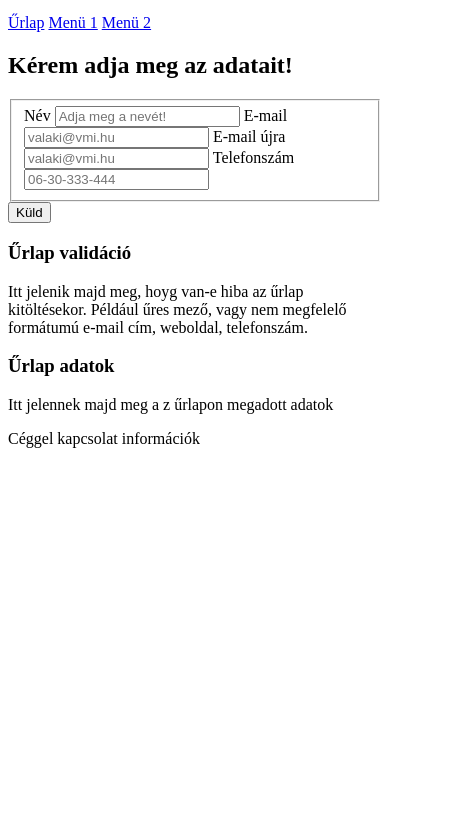
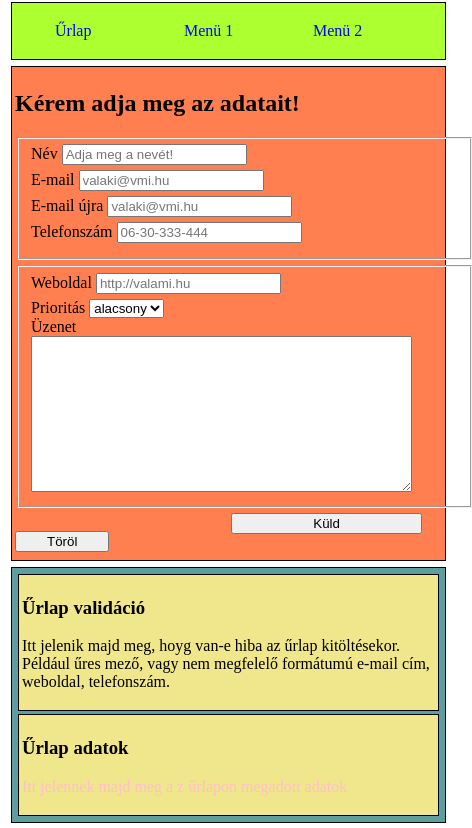
Before and after one commit to Richard-0106/UrlapValidacio, a plain HTML site: page public_html/index.html in a window 390 px wide. Shown: the part 103-931 px from the top of the page, 472 px wide, since content can reach past the window. Before the commit the page ends 844 px from the top, so only its background shows below. Drawn offline with Linux system fonts and the light colour scheme; a script that the page names is missing.

Commit message:
feladat befejezve

```diff
--- a/public_html/UrlapKezelesJscpt.js
+++ b/public_html/UrlapKezelesJscpt.js
@@ -18,25 +18,65 @@ function validalas(){
     //legyen benne szóköz
     var uzenet="";
     var megadottAdatok="";
+    var reg=/[A-Z]+[a-z]{2,}/;
     if(ID("nev").value.length<3){
         uzenet +="A név legalább 3 karakter hosszú legyen<br>";
         ID("nev").style.border="2px solid red";
+    }
+    else if( !reg.test(ID("nev").value)){
+         uzenet +="A név legalább 3 karakter hosszú legyen! a név nagybetűvel kell kezdődjön!<br>";
+    ID("nev").style.border="2px solid red";
+    }
+    else{
+        ID("nev").style.border="none";
+    }
+    var regEmail=/[a-z]+@+[a-z]+.hu$/;
+
+if(!regEmail.test(ID("email").value)){
+        uzenet +="Az email tartalmazzon egy @-ot és .hu-val végződjön <br>";
+        ID("email").style.border="2px solid red";
     }else{
-        ID("nev").style.border="none";
+        ID("email").style.border="none";
 
+}
+if(ID("email").value!==ID("emailUjra").value){
+        uzenet +="Nem egyezik meg az első emaillel <br>";
+        ID("emailUjra").style.border="2px solid red";
+    }else{
+        ID("emailUjra").style.border="none";
     }
-    var reg=/[A-Z]+[a-z]{2,}/;
-    if( !reg.test(ID("nev").value)){
 
-         uzenet ="A név legalább 3 karakter hosszú legyen! a név nagybetűvel kell kezdődjön!<br>";
+    var regTel=/^\+[0-9]{11}$/;
+
+if(!regTel.test(ID("number").value)){
+    uzenet += "Plusszal kezdődjön és 11 darab számból álljon<br>";
+    ID("number").style.border="2px solid red";
+
+}else{
+    ID("number").style.border="none";
+}
+    var regWeb=/^\http:+[a-z]+.com$/;
+
+if(!regWeb.test(ID("weboldal").value)){
+    uzenet +="http:-vel kezdődjön és .com legyen a vége<br>";
+    ID("weboldal").style.border="2px solid red";
+}else{
+    ID("weboldal").style.border="none";
+}
+   /* if( !reg.test(ID("email").value)){
+
+         uzenet ="A név legalább 3 karakter hosszú legyen! a név nagybetűvel kell ssssssssssskezdődjön!<br>";
     ID("nev").style.border="2px solid red";
     }else{
         ID("nev").style.border="none";
 
-    }
+    }*/
 
     //console.log(uzenet);
     megadottAdatok+="Név: "+ID("nev").value+"<br>";
+    megadottAdatok+="Email cím: "+ID("email").value+"<br>";
+    megadottAdatok+="Telefonszám: "+ID("number").value+"<br>";
+    megadottAdatok+="Weboldal: "+ID("weboldal").value+"<br>";
     $("aside section:nth-child(1) p")[0].innerHTML=uzenet;
     $("aside section:nth-child(2) p")[0].innerHTML=megadottAdatok;
 }
--- a/public_html/formazasok.css
+++ b/public_html/formazasok.css
@@ -1,9 +1,54 @@
-/*
-To change this license header, choose License Headers in Project Properties.
-To change this template file, choose Tools | Templates
-and open the template in the editor.
-*/
-/*
-    Created on : 2021.04.14., 14:09:41
-    Author     : Ricsi
-*/
+@charset "utf-8";
+header{
+    background-color:orange;
+}
+nav{
+    background-color:greenyellow;
+
+}
+nav li {
+    list-style-type: none;
+    padding-right: 35px;
+}
+nav a{
+    text-decoration: none;
+}
+article{
+    background-color:coral;
+}
+aside{
+    background-color:cadetblue;
+}
+footer{
+    background-color:bisque;
+}
+#hatter{
+    background-color:khaki;
+}
+aside section:nth-child(2) p{
+    color:pink;
+}
+fieldset{
+    margin-bottom: 5px;
+
+}
+#kuld{
+    float: right;
+    margin-right: 20px;
+    padding-left:80px;
+    padding-right:80px;
+}
+#torol{
+    padding-left:30px;
+    padding-right:30px;
+}
+.urlapelem{
+    float: right;
+}
+input{
+    margin-bottom: 5px;
+}
+
+/*input #email{
+    clear:both;
+}*/
--- a/public_html/index.html
+++ b/public_html/index.html
@@ -20,10 +20,11 @@ and open the template in the editor.
                 <h1>Üdvözöljük a weblapunkon!</h1>
             </header>
             <nav>
-                <a href="index.html">Űrlap</a>
-                <a href="#">Menü 1</a>
-                <a href="#">Menü 2</a>
-
+                <ul>
+                    <li><a href="index.html">Űrlap</a></li>
+                    <li> <a href="#">Menü 1</a> </li>
+                    <li><a href="#">Menü 2</a></li>
+                </ul>
             </nav>
             <article>
                 <h2>Kérem adja meg az adatait!</h2>
@@ -31,33 +32,51 @@ and open the template in the editor.
                     <fieldset>
                         <div class="urlapelem"   >
                             <label for="nev">Név</label>
-                            <input type="text" name="nev" id="nev" placeholder="Adja meg a nevét!" title="A név nagybetűvel kezdődik és legalább 3 karakter!" >
+                            <input type="text" name="nev" id="nev" placeholder="Adja meg a nevét!" title="A név nagybetűvel kezdődik és legalább 3 karakter!" ><br>
                             <label for="email">E-mail</label>
-                            <input type="email" name="email" id="email" placeholder="valaki@vmi.hu" >
+                            <input type="email" name="email" id="email" placeholder="valaki@vmi.hu" ><br>
                             <label for="email">E-mail újra</label>
-                            <input type="email" name="email" id="email" placeholder="valaki@vmi.hu" >
-                             <label for="number">Telefonszám</label>
-                            <input type="number" name="number" id="number" placeholder="06-30-333-444" >
-
-
-
+                            <input type="email" name="email" id="emailUjra" placeholder="valaki@vmi.hu" ><br>
+                            <label for="number">Telefonszám</label>
+                            <input type="text" name="number" id="number" placeholder="06-30-333-444" ><br>
                         </div>
                     </fieldset>
-                    <input type ="button" id="kuld" value="Küld">
+                    <fieldset>
+
+                         <label for="weboldal">Weboldal</label>
+                         <input type="text" name="weboldal" id="weboldal" placeholder="http://valami.hu"><br>
+
+                         <label for="cars">Prioritás</label>
+                         <select name="cars" id="cars">
+
+                        <option value="alacsony">alacsony</option>
+                        <option value="kozepes">Közepes</option>
+                        <option value="magas">Magas</option>
+                        </select>
+                        <br>
+                         <label >Üzenet</label>
+                        <textarea rows="10" cols="45"></textarea>
+                        <br>
+                    </fieldset>
+                    <input type ="button" id="kuld" value="Küld"><br>
+                    <input type ="button" id="torol" value="Töröl">
                     </article>
                     <aside>
                         <section>
+                            <div id="hatter">
                             <h3>
                                 Űrlap validáció</h3>
                             <p>
                                 Itt jelenik majd meg, hoyg van-e hiba az űrlap kitöltésekor. Például űres mező, vagy nem megfelelő formátumú e-mail cím, weboldal, telefonszám.
                             </p>
-
+                            </div>
                         </section>
                         <section>
+                            <div id="hatter">
                             <h3>Űrlap adatok</h3>
                             <p>
                                 Itt jelennek majd meg a z űrlapon megadott adatok  </p>
+                            </div>
                         </section>
 
 
--- a/public_html/szerkezet.css
+++ b/public_html/szerkezet.css
@@ -1,9 +1,76 @@
-/*
-To change this license header, choose License Headers in Project Properties.
-To change this template file, choose Tools | Templates
-and open the template in the editor.
-*/
-/*
-    Created on : 2021.04.14., 14:10:01
-    Author     : Ricsi
-*/
+@charset "utf-8";
+header,nav,article,footer,aside,#hatter{
+    padding:3px;
+    margin:3px;
+    border:1px solid black;
+}
+main{
+    width: 80%;
+    max-width: 1250px;
+    margin:auto;
+    background:white;
+}
+header{
+    grid-area:h;
+}
+nav{
+    grid-area:n;
+}
+article{
+    grid-area:a;
+}
+footer{
+    grid-area:f;
+}
+aside{
+    grid-area:as;
+}
+main{
+    display:grid;
+    grid-template-areas:
+        "h h h h h"
+        "n a a a as"
+        "f f f f f";
+    grid-gap:0px;
+}
+@media screen and (max-width:850px){
+    main{
+
+        grid-template-areas:
+            "h "
+            "n"
+            "a"
+            "as"
+            "f";
+        width:100%;
+    }
+    nav{
+        width:100%;
+    }
+    header{
+        width:100%;
+    }
+    footer{
+        width:100%;
+    }
+.urlapelem{
+    float:left;
+}
+
+    fieldset{
+        width:100%;
+    }
+    article{
+        width:100%;
+    }
+    aside{
+        width:100%;
+
+}
+}
+@media screen and (max-width:950px){
+    nav ul{
+        display:grid;
+        grid-template-columns:1fr 1fr 1fr;
+    }
+}
```
Also changed, not shown: nbproject/private/private.xml (added, +12 -0 lines).
